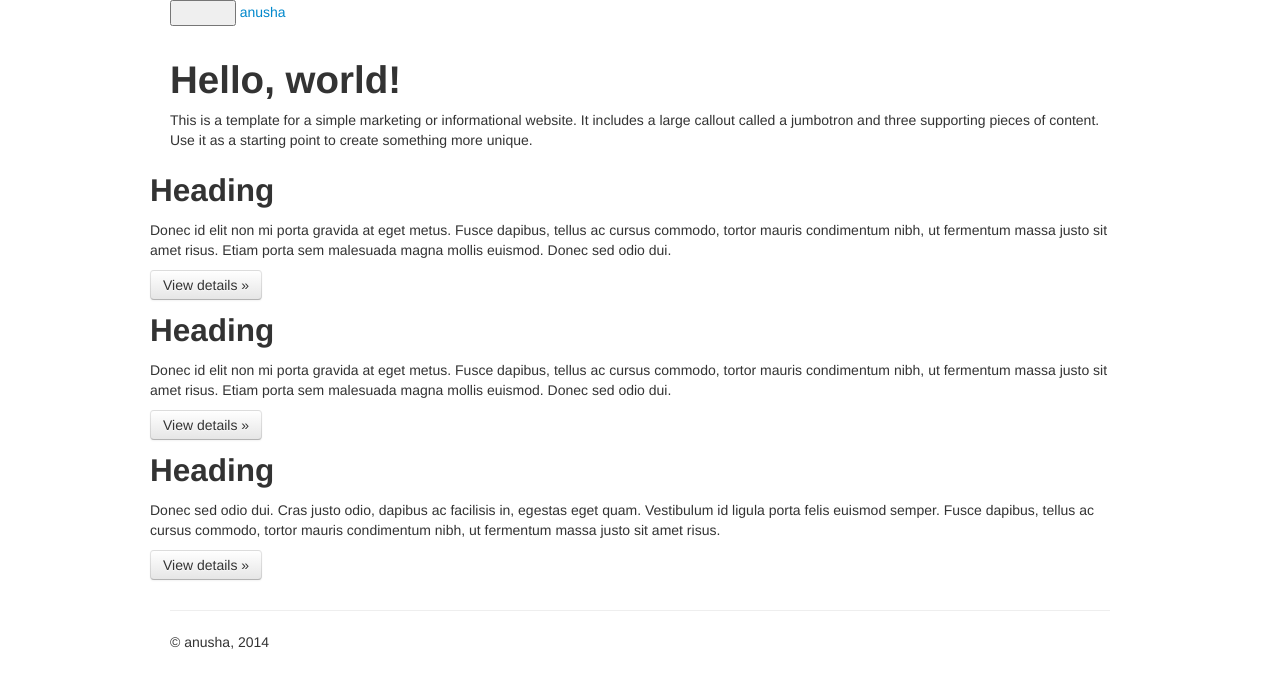
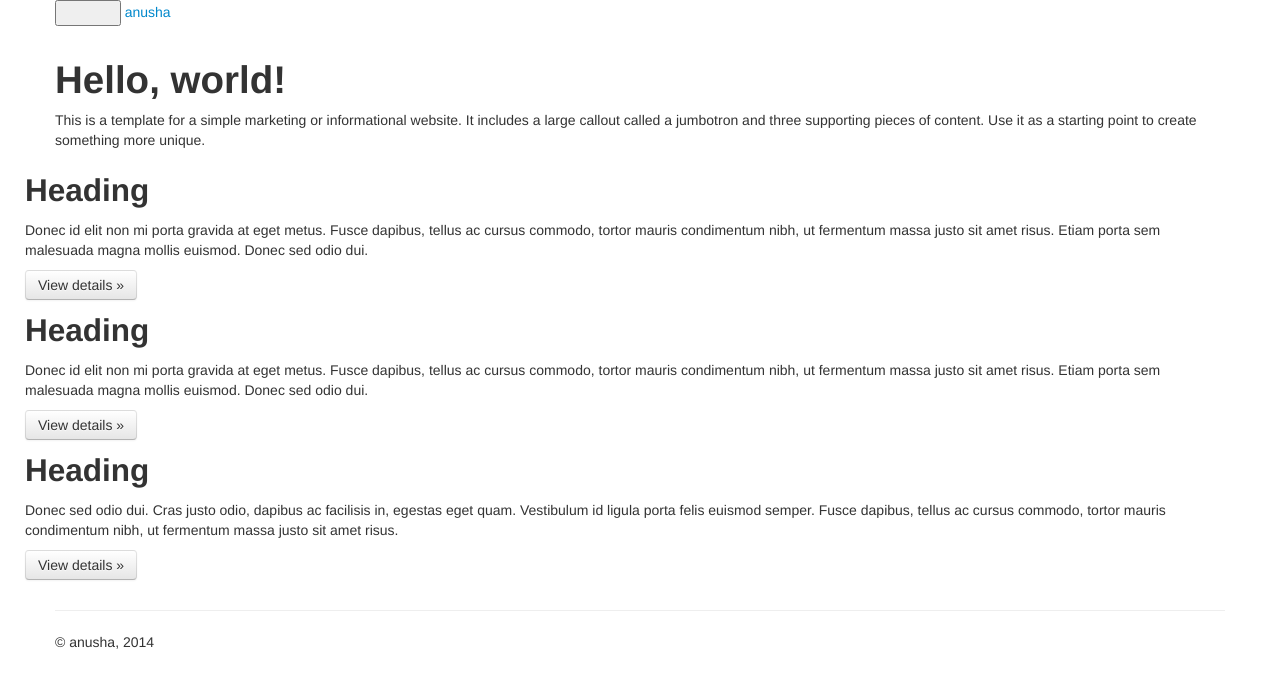
Before and after one commit to anusha-r/anusha-r.github.com, a Jekyll site: the page index.html, which Jekyll copies as it is, in a window 1280 px wide. Shown: the top 688 px of the page. Built offline with Jekyll 4.4.1, drawn with Linux system fonts in a browser that asks for light colours; nearby versions of some CDN libraries; Markdown is read by kramdown in place of the engine named in the settings.

Commit message:
Update index.html

```diff
--- a/index.html
+++ b/index.html
@@ -11,11 +11,15 @@
 
     <title>AR</title>
 
-    <!-- Bootstrap core CSS -->
-    <link href="./css/bootstrap.css" rel="stylesheet">
+
+     <!-- Le styles -->
+    <link href="css/bootstrap.css" rel="stylesheet">
+    </style>
+    <link href="css/bootstrap-responsive.css" rel="stylesheet">
+
 
     <!-- Custom styles for this template -->
-    <link href="./css/jumbotron.css" rel="stylesheet">
+    <link href="css/jumbotron.css" rel="stylesheet">
 
 
   </head>
@@ -84,6 +88,6 @@
     ================================================== -->
     <!-- Placed at the end of the document so the pages load faster -->
     <script src="https://ajax.googleapis.com/ajax/libs/jquery/1.11.0/jquery.min.js"></script>
-    <script src="./scripts/bootstrap.min.js"></script>
+    <script src="scripts/bootstrap.min.js"></script>
   </body>
 </html>
```
